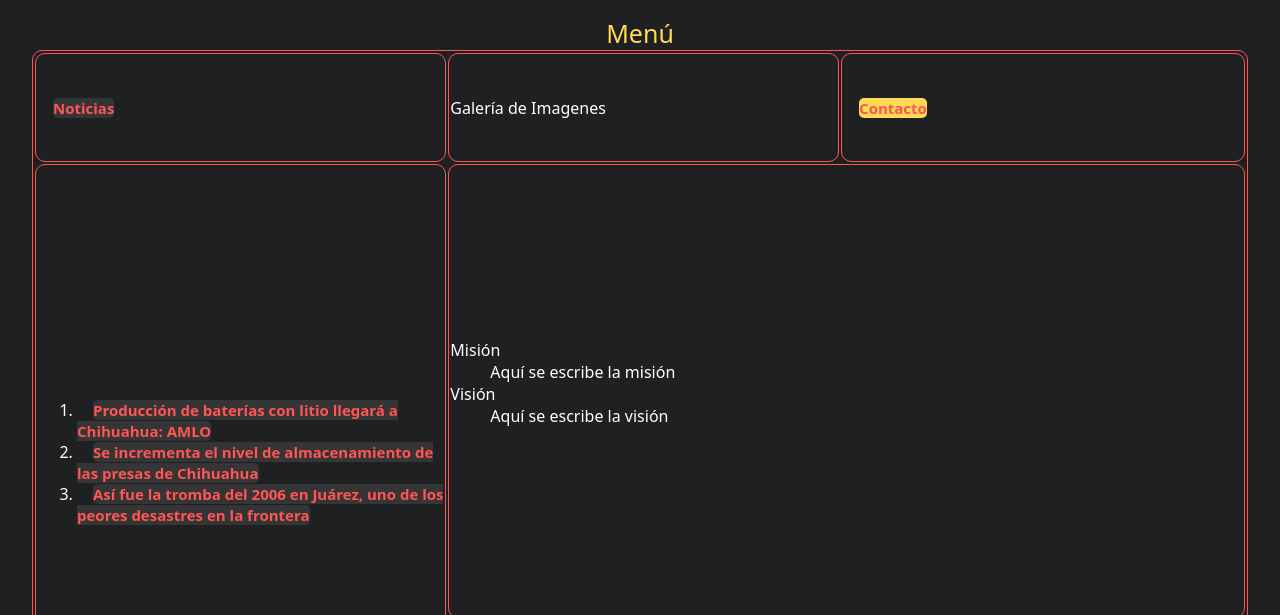
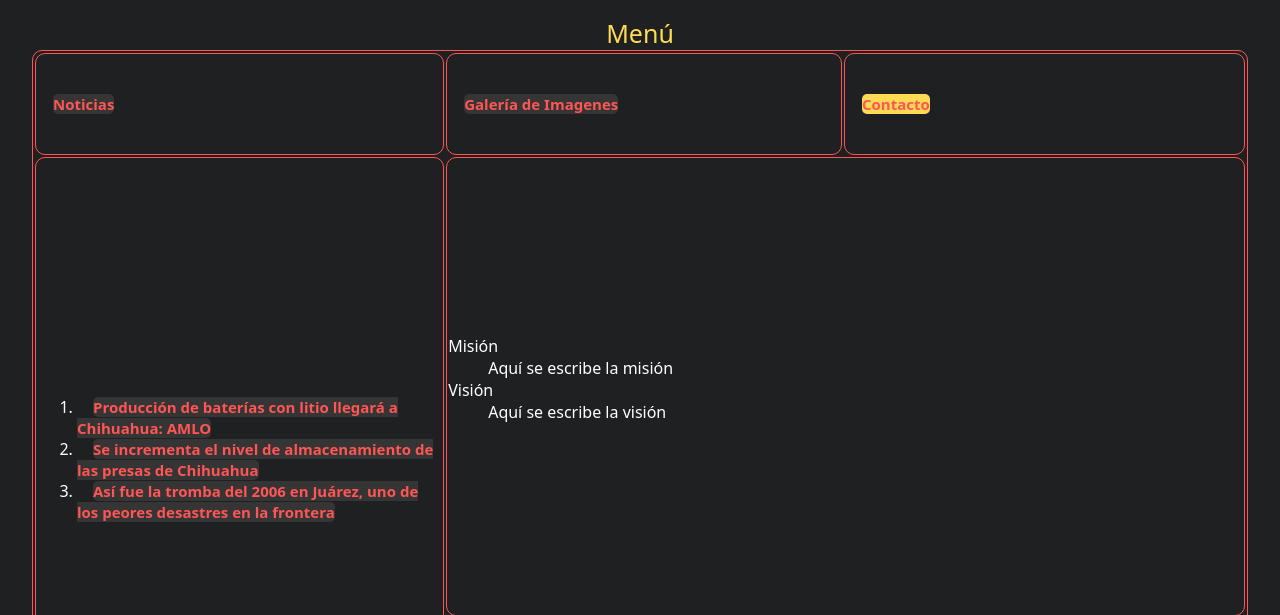
Before and after one commit to eliangerard/PW, a plain HTML site: page reindex.html in a window 1280 px wide. Shown: the top 615 px of the page. Drawn offline with Linux system fonts and the light colour scheme.

Commit message:
Added galeria link

```diff
--- a/reindex.html
+++ b/reindex.html
@@ -8,8 +8,8 @@
             <table border ="1" align="center" width="95%" height="95%">
                 <caption id="textos">Menú</caption>
                 <tr>
-                    <td><a href="index.html" style="color: #FF5555; font-weight: bold; margin: 1rem">Noticias</a></td>
-                    <td>Galería de Imagenes</td>
+                    <td><a href="index.html">Noticias</a></td>
+                    <td><a href="galeria.html">Galería de Imagenes</a></td>
                     <td><a class="mail" href="mailto:l20550362@chihuahua2.tecnm.mx" style="color: #FF5555; font-weight: bold; margin: 1rem">Contacto</a></td>
                 </tr>
                 <tr>
```
